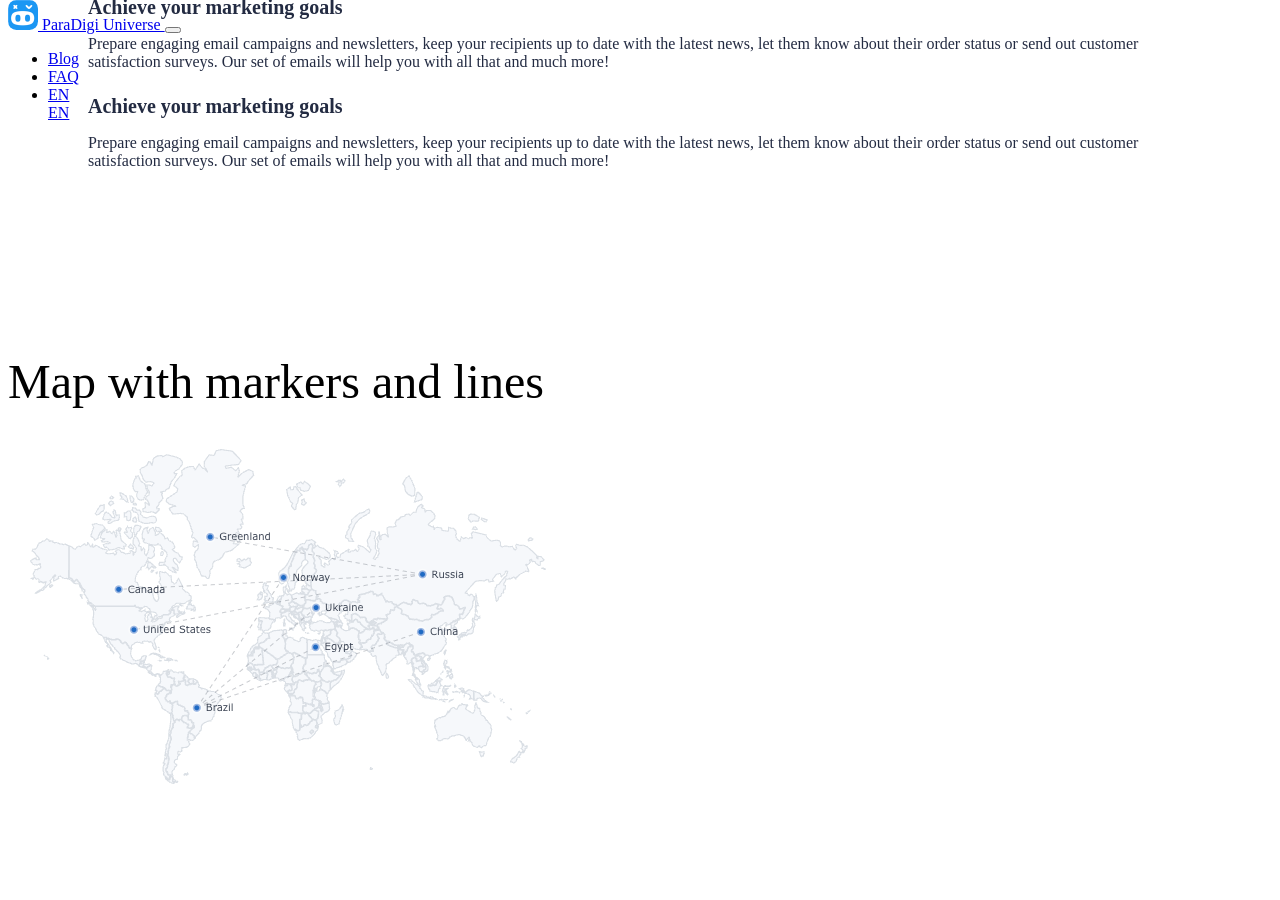
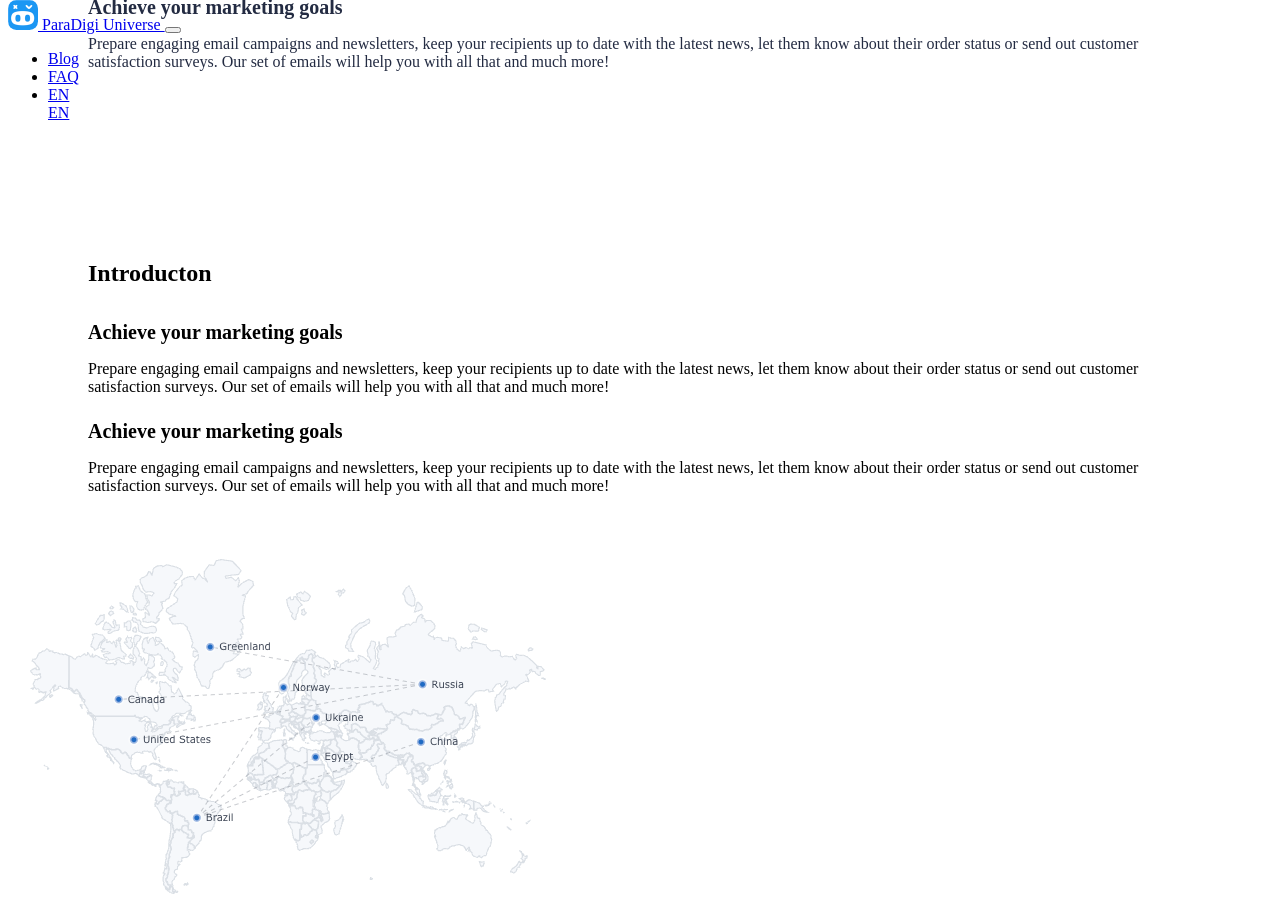
Before and after one commit to pdupub/pdu.pub, a Jekyll site: the page built from index.md, in a window 1280 px wide and 900 px high, scrolled down 4052 px. Built offline with Jekyll 4.4.1, drawn with Linux system fonts in a browser that asks for light colours.

Commit message:
refactor

```diff
--- a/_layouts/home.html
+++ b/_layouts/home.html
@@ -76,9 +76,6 @@
                 </div>
                 <div class="col-md-6 display-text">
                     <div class="display-title">Introducton</div>
-
-                    <div class="display-subtitle">Achieve your marketing goals</div>
-                    <p class="display-description">Prepare engaging email campaigns and newsletters, keep your recipients up to date with the latest news, let them know about their order status or send out customer satisfaction surveys. Our set of emails will help you with all that and much more!</p>
                     <div class="display-subtitle">Achieve your marketing goals</div>
                     <p class="display-description">Prepare engaging email campaigns and newsletters, keep your recipients up to date with the latest news, let them know about their order status or send out customer satisfaction surveys. Our set of emails will help you with all that and much more!</p>
                     <div class="display-subtitle">Achieve your marketing goals</div>
@@ -92,10 +89,13 @@
     <div class="map" id="map">
         <div class="container">
             <div class="row">
-                <div class="col-md-6">
-                    <div class="map-title">
-                        Map with markers and lines
-                    </div>
+                <div class="col-md-6 display-text">
+                  <div class="display-title">Introducton</div>
+                  <div class="display-subtitle">Achieve your marketing goals</div>
+                  <p class="display-description">Prepare engaging email campaigns and newsletters, keep your recipients up to date with the latest news, let them know about their order status or send out customer satisfaction surveys. Our set of emails will help you with all that and much more!</p>
+                  <div class="display-subtitle">Achieve your marketing goals</div>
+                  <p class="display-description">Prepare engaging email campaigns and newsletters, keep your recipients up to date with the latest news, let them know about their order status or send out customer satisfaction surveys. Our set of emails will help you with all that and much more!</p>
+
                 </div>
                 <div class="col-md-6">
                     <div class="card">
```
Also changed, not shown: _data/home.yml (+25 -0 lines).
